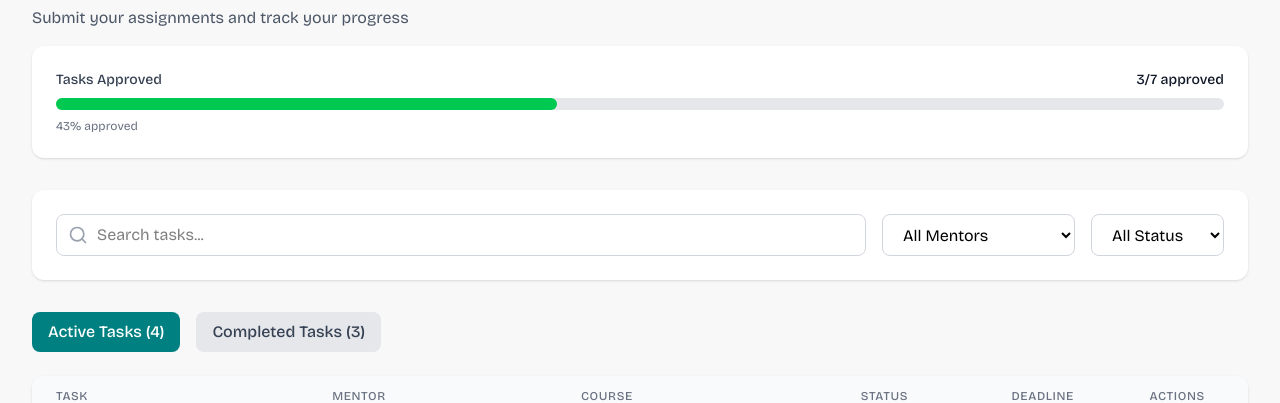
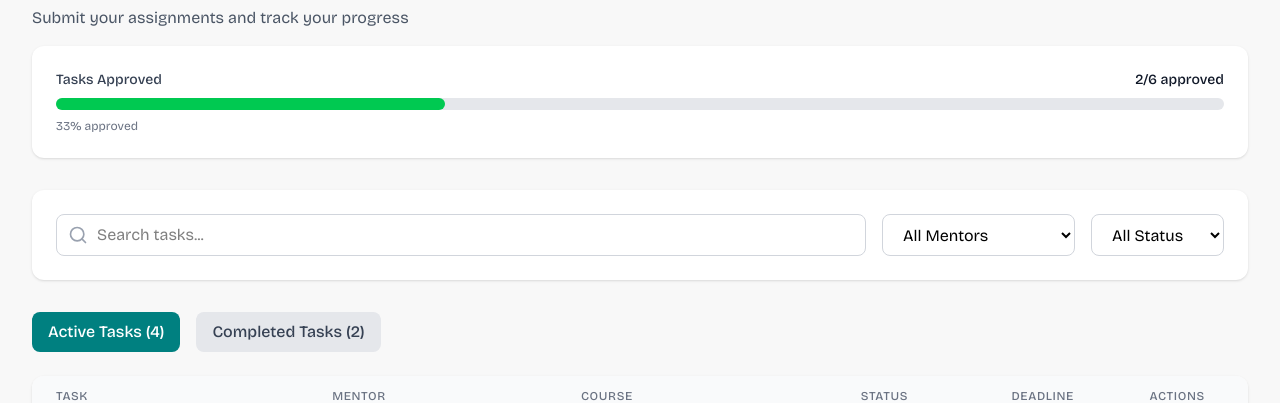
Before and after one commit to SLINT-Tech/slinttech.org, a React (Vite) app: page /tasks in a window 1280 px wide. Shown: the part 191-594 px from the top of the page. Built offline with nearby package versions, Linux system fonts and the light colour scheme.

Commit message:
Updated MentorDetailPage.tsx

```diff
--- a/src/Pages/MentorDetailPage.tsx
+++ b/src/Pages/MentorDetailPage.tsx
@@ -102,17 +102,6 @@ const getMentorData = (mentorId) => {
           submissionNotes: 'Created 8 different animation examples with smooth transitions',
           mentorFeedback: '',
           createdAt: '2024-01-23'
-        },
-        {
-          id: 6,
-          title: 'Landing Page Design',
-          description: 'Create a modern landing page with smooth scrolling, parallax effects, and responsive design.',
-          deadline: '2024-03-05',
-          status: 'approved',
-          submissionLink: 'https://netlify.app/landing-page',
-          submissionNotes: 'Implemented all requested features with additional micro-interactions',
-          mentorFeedback: 'Outstanding work! The parallax effects are smooth and the design is very professional.',
-          createdAt: '2024-01-26'
         }
       ]
     }
--- a/src/Pages/MentorsPage.tsx
+++ b/src/Pages/MentorsPage.tsx
@@ -1,7 +1,6 @@
 import { ArrowLeft, Eye, User, Users } from 'lucide-react';
 import { useState } from 'react';
 import { Link, useNavigate } from 'react-router-dom';
-import { ChevronLeft, ChevronRight } from 'lucide-react';
 
 // Mock data - this would come from your backend/database
 const mockMentorsData = {
@@ -38,13 +37,7 @@ const mockMentorsData = {
 
 const MentorsPage = () => {
   const [mentorsData, setMentorsData] = useState(mockMentorsData);
-  const [currentPage, setCurrentPage] = useState(1);
   const navigate = useNavigate();
-
-  const itemsPerPage = 5;
-  const totalPages = Math.ceil(mentorsData.mentors.length / itemsPerPage);
-  const startIndex = (currentPage - 1) * itemsPerPage;
-  const paginatedMentors = mentorsData.mentors.slice(startIndex, startIndex + itemsPerPage);
 
   return (
     <div className="min-h-screen bg-[#F8F8F8]">
@@ -105,7 +98,7 @@ const MentorsPage = () => {
                 </tr>
               </thead>
               <tbody className="bg-white divide-y divide-gray-200">
-                {paginatedMentors.map((mentor) => (
+                {mentorsData.mentors.map((mentor) => (
                   <tr key={mentor.id} className="hover:bg-gray-50">
                     <td className="px-6 py-4 whitespace-nowrap">
                       <div className="flex items-center">
@@ -145,47 +138,8 @@ const MentorsPage = () => {
           </div>
         </div>
 
-        {/* Pagination */}
-        {totalPages > 1 && (
-          <div className="flex items-center justify-center gap-2 mt-6">
-            <button
-              onClick={() => setCurrentPage(prev => Math.max(prev - 1, 1))}
-              disabled={currentPage === 1}
-              className="flex items-center gap-1 px-3 py-2 border border-gray-300 rounded-lg hover:bg-gray-50 disabled:opacity-50 disabled:cursor-not-allowed cursor-pointer"
-            >
-              <ChevronLeft className="w-4 h-4" />
-              Previous
-            </button>
-
-            <div className="flex items-center gap-1">
-              {Array.from({ length: totalPages }, (_, i) => i + 1).map(page => (
-                <button
-                  key={page}
-                  onClick={() => setCurrentPage(page)}
-                  className={`px-3 py-2 rounded-lg cursor-pointer ${
-                    currentPage === page
-                      ? 'bg-[#008080] text-white'
-                      : 'border border-gray-300 hover:bg-gray-50'
-                  }`}
-                >
-                  {page}
-                </button>
-              ))}
-            </div>
-
-            <button
-              onClick={() => setCurrentPage(prev => Math.min(prev + 1, totalPages))}
-              disabled={currentPage === totalPages}
-              className="flex items-center gap-1 px-3 py-2 border border-gray-300 rounded-lg hover:bg-gray-50 disabled:opacity-50 disabled:cursor-not-allowed cursor-pointer"
-            >
-              Next
-              <ChevronRight className="w-4 h-4" />
-            </button>
-          </div>
-        )}
-
         {/* Empty State */}
-        {paginatedMentors.length === 0 && (
+        {mentorsData.mentors.length === 0 && (
           <div className="bg-white rounded-xl shadow-sm p-12 text-center">
             <Users className="w-16 h-16 text-gray-300 mx-auto mb-4" />
             <h3 className="text-xl font-semibold text-gray-900 mb-2">No mentors assigned yet</h3>
--- a/src/Pages/TaskDetailPage.tsx
+++ b/src/Pages/TaskDetailPage.tsx
@@ -83,26 +83,6 @@ const getTaskData = (taskId) => {
         'Error handling for invalid operations',
         'Clear and reset functionality',
         'Responsive design for mobile devices'
-      ]
-    },
-    '6': {
-      id: 6,
-      title: 'Landing Page Design',
-      mentor: 'Prof. Michael Chen',
-      course: 'Advanced CSS & Animations',
-      description: 'Create a modern landing page with smooth scrolling, parallax effects, and responsive design.',
-      deadline: '2024-03-05',
-      status: 'approved',
-      submissionLink: 'https://netlify.app/landing-page',
-      submissionNotes: 'Implemented all requested features with additional micro-interactions',
-      mentorFeedback: 'Outstanding work! The parallax effects are smooth and the design is very professional.',
-      createdAt: '2024-01-26',
-      requirements: [
-        'Modern, clean design aesthetic',
-        'Smooth scrolling navigation',
-        'Parallax scrolling effects',
-        'Fully responsive across all devices',
-        'Fast loading performance'
       ]
     },
     '3': {
--- a/src/Pages/TasksPage.tsx
+++ b/src/Pages/TasksPage.tsx
@@ -70,19 +70,6 @@ const mockTasksData = {
       submissionNotes: '',
       mentorFeedback: '',
       createdAt: '2024-01-24'
-    },
-    {
-      id: 6,
-      title: 'Landing Page Design',
-      mentor: 'Prof. Michael Chen',
-      course: 'Advanced CSS & Animations',
-      description: 'Create a modern landing page with smooth scrolling, parallax effects, and responsive design.',
-      deadline: '2024-03-05',
-      status: 'approved',
-      submissionLink: 'https://netlify.app/landing-page',
-      submissionNotes: 'Implemented all requested features with additional micro-interactions',
-      mentorFeedback: 'Outstanding work! The parallax effects are smooth and the design is very professional.',
-      createdAt: '2024-01-26'
     },
     {
       id: 6,
```
